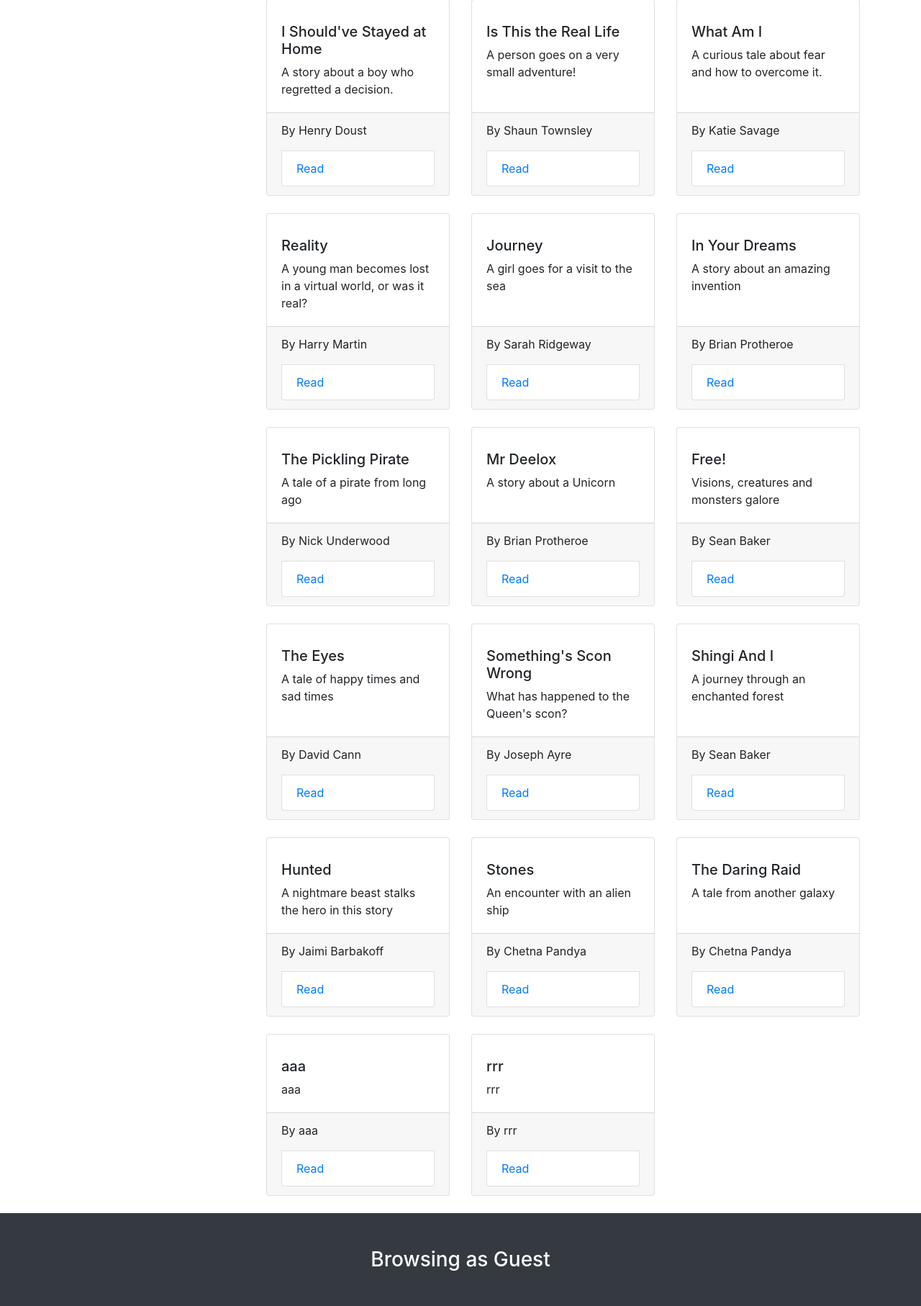
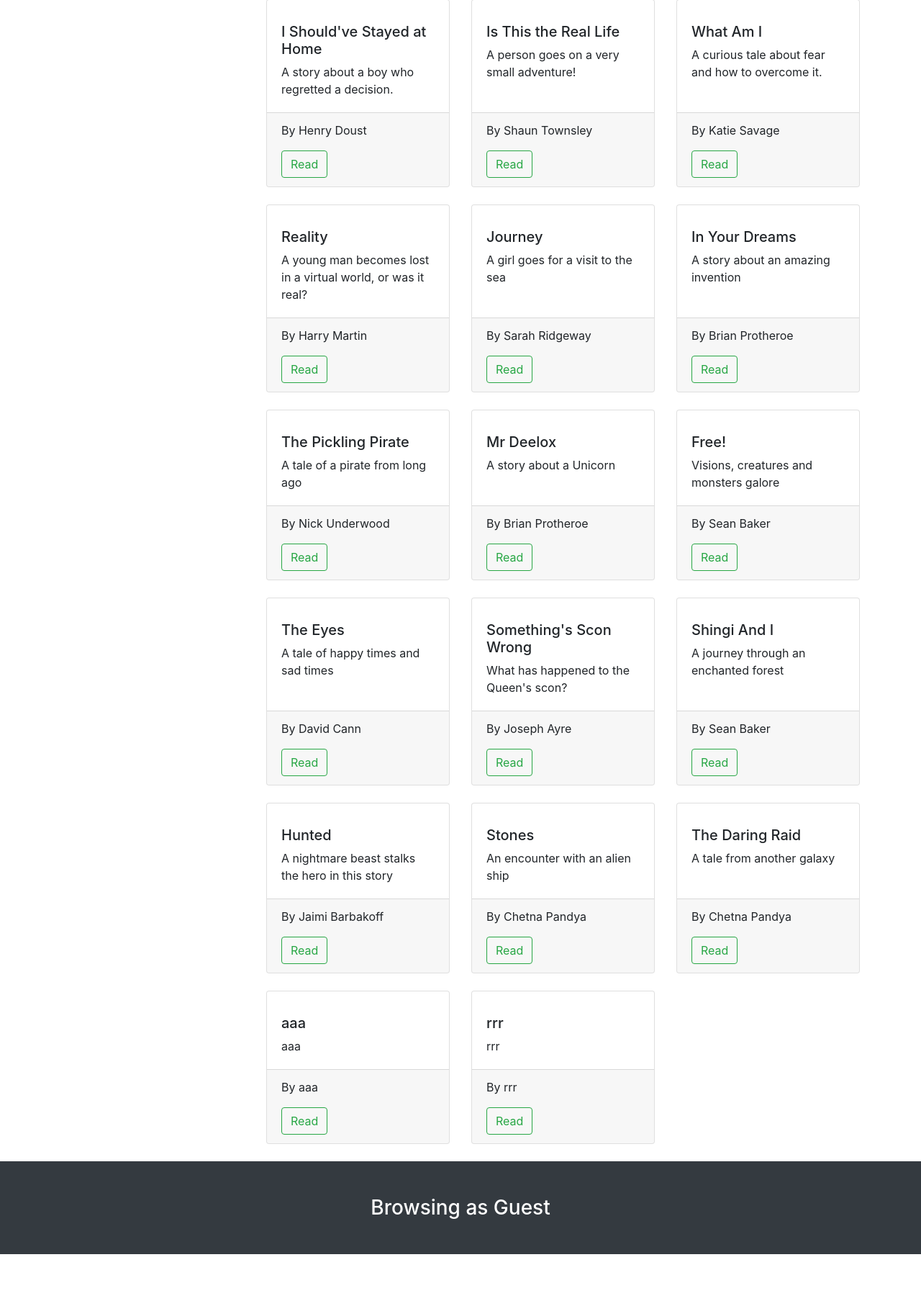
Before and after one commit to andrewdempsey2018/youfic, a Django app: page / in a window 1280 px wide. Shown: the part 426-2240 px from the top of the page at 72% size. After the commit the page ends 2168 px from the top, so only its background shows below. Run offline with Django 3.2, Linux system fonts and the light colour scheme; data comes from the database, SQL or seed files in the repository; both versions use the stored data as it was after the commit; some libraries are stand-ins or nearby versions.

Commit message:
Added nicer read button to main page

```diff
--- a/story/templates/story/index.html
+++ b/story/templates/story/index.html
@@ -17,7 +17,7 @@
         </div>
         <div class="card-footer">
             <p class="card-text">By {{ story.author }}</p>
-            <a href="{% url 'read' %}?id={{ story.id }}" class="list-group-item">Read</a>
+            <a class="btn btn-outline-success" href="{% url 'read' %}?id={{ story.id }}" role="button">Read</a>
         </div>
     </div>
 
```
Also changed, not shown: README.md, db.sqlite3, readme_files/chromedesktop.png (added), readme_files/galaxy.png (added).
